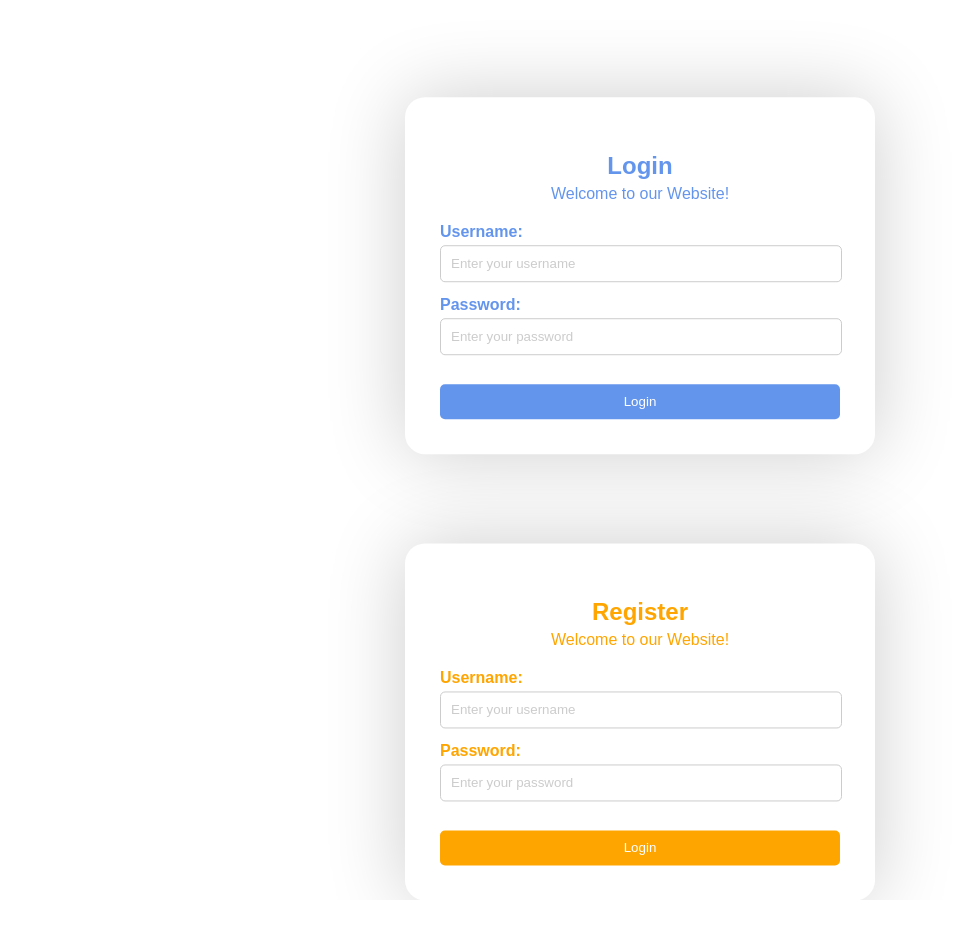
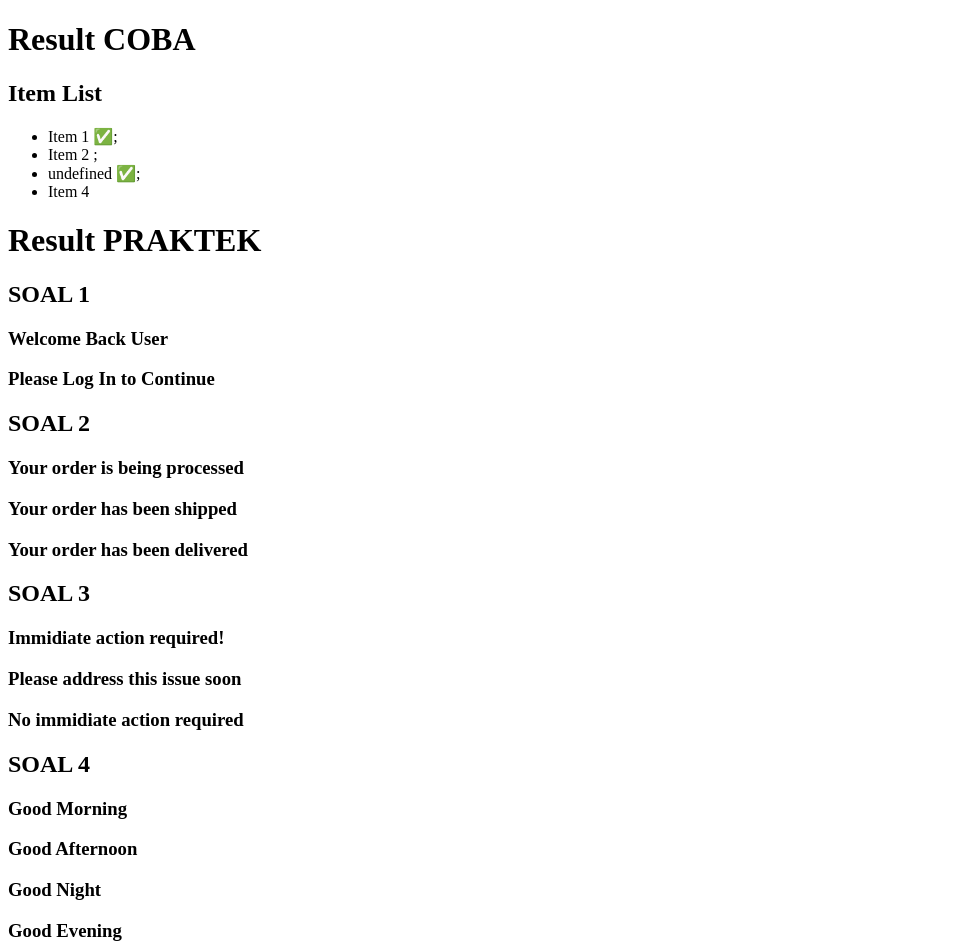
Before and after one commit to kramalmr/React-JS, a React (Vite) app in the folder react-project/: page / in a window 1280 px wide. Shown: the top 952 px of the page, without its empty margins (0-956 px from the left). Before the commit the page ends 900 px from the top, so only its background shows below. Built offline with nearby package versions, Linux system fonts and the light colour scheme.

Commit message:
meeting 5
13/11/24

```diff
--- a/react-project/src/main.jsx
+++ b/react-project/src/main.jsx
@@ -1,6 +1,6 @@
 import { StrictMode } from "react";
 import { createRoot } from "react-dom/client";
-import App from "./tugas/meeting-4/praktek/app";
+import App from "./tugas/meeting-5/app.jsx";
 import "./tugas/meeting-4/praktek/login/login.css";
 import "./tugas/meeting-4/praktek/register/register.css";
 
--- /dev/null
+++ b/react-project/src/tugas/meeting-5/app.jsx
@@ -0,0 +1,35 @@
+import list from "./coba/coba.jsx";
+import { WelcomeMessage, DeliveryStatus, Notification, Greeting } from "./praktek/praktek.jsx";
+
+export default function app() {
+  return (
+    <div>
+      <div>
+        <h1>Result COBA</h1>
+        {list()}
+      </div>
+
+      <div>
+        <h1>Result PRAKTEK</h1>
+        <h2>SOAL 1</h2>
+        <WelcomeMessage isLoggedIn={true} />
+        <WelcomeMessage isLoggedIn={false} />
+        <h2>SOAL 2</h2>
+        <DeliveryStatus status="processing" />
+        <DeliveryStatus status="shipped" />
+        <DeliveryStatus status="delivered" />
+        <h2>SOAL 3</h2>
+        <Notification priority="high"/>
+        <Notification priority="medium"/>
+        <Notification priority="low"/>
+        <h2>SOAL 4</h2>
+        <Greeting time={8} />
+        <Greeting time={12} />
+        <Greeting time={23} />
+        <Greeting time={18} />
+
+
+      </div>
+    </div>
+  );
+}
--- /dev/null
+++ b/react-project/src/tugas/meeting-5/coba/coba.jsx
@@ -0,0 +1,14 @@
+import { ItemListIF, ItemListTernary, ItemListAnd, ItemListVariable } from "./code";
+export default function list() {
+  return (
+    <section>
+      <h1>Item List</h1>
+      <ul>
+        <ItemListIF isDone={true} name="Item 1" />
+        <ItemListTernary isDone={false} name="Item 2" />
+        <ItemListAnd isDone={true} />
+        <ItemListVariable isDone={false} name="Item 4"/>
+      </ul>
+    </section>
+  );
+}
--- /dev/null
+++ b/react-project/src/tugas/meeting-5/coba/code.jsx
@@ -0,0 +1,38 @@
+/* eslint-disable react/prop-types */
+function ItemListIF({ isDone, name = "undefined" }) {
+  if (isDone) {
+    return <li className="item">{name + " ✅"};</li>;
+  }
+  return <li className="item">{name}</li>;
+}
+
+function ItemListTernary({ isDone, name = "undefined" }) {
+  return (
+    <li className="item">
+      {name + (isDone ? " ✅" : "")} ;
+    </li>
+  );
+}
+
+function ItemListAnd({ isDone, name = "undefined" }) {
+  return (
+    <li className="item">
+      {name + (isDone && " ✅")}
+      ;
+    </li>
+  );
+}
+
+function ItemListVariable({ isDone, name = "undefined" }) {
+  let ItemContent = name
+  if (isDone) {
+    ItemContent = ItemContent + " ✅";
+  }
+  return (
+    <li className="item">
+      {ItemContent}
+    </li>
+  );
+}
+
+export { ItemListIF, ItemListTernary, ItemListAnd, ItemListVariable };
--- /dev/null
+++ b/react-project/src/tugas/meeting-5/praktek/praktek.jsx
@@ -0,0 +1,53 @@
+/* eslint-disable react/prop-types */
+// SOAL 1
+
+function WelcomeMessage({isLoggedIn}){
+    return (
+        <div>
+            <h3>{isLoggedIn ? "Welcome Back User" : "Please Log In to Continue"}</h3>
+        </div>
+    )
+}
+
+// SOAl 2
+
+
+function DeliveryStatus({status}) {
+    if (status === "processing") {
+        return <h3>Your order is being processed</h3>
+    } else if (status === "shipped") {
+        return <h3>Your order has been shipped</h3>
+    } else if (status === "delivered") {
+        return <h3>Your order has been delivered</h3>
+    }
+
+    return null;
+}
+
+// SOAL 3
+
+function Notification({priority}) {
+    if (priority === "high") {
+        return <h3>Immidiate action required!</h3>
+    } else if (priority === "medium") {
+        return <h3>Please address this issue soon</h3>
+    } else if (priority === "low") {
+        return <h3>No immidiate action required</h3>
+    }
+}
+
+// SOAL 4
+
+function Greeting({time}){
+    if (time === 5 || time === 6 || time === 7 || time === 8 || time === 9 || time === 10 || time === 11) {
+        return <h3>Good Morning</h3>
+    } else if (time === 12 || time === 13 || time === 14 || time === 15 || time === 16 || time === 17) {
+        return <h3>Good Afternoon</h3>
+    } else if ( time === 18 || time === 19 || time === 20) {
+        return <h3>Good Evening</h3>
+    } else if (time === 21 || time === 22 || time === 23 || time === 24 || time === 1 || time === 2 || time === 3 || time === 4) {
+        return <h3>Good Night</h3>
+    }
+}
+
+export { WelcomeMessage, DeliveryStatus, Notification, Greeting };
```
